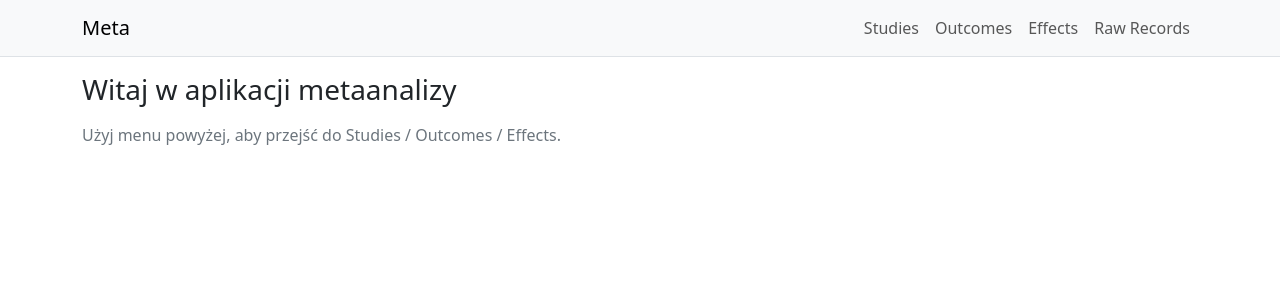
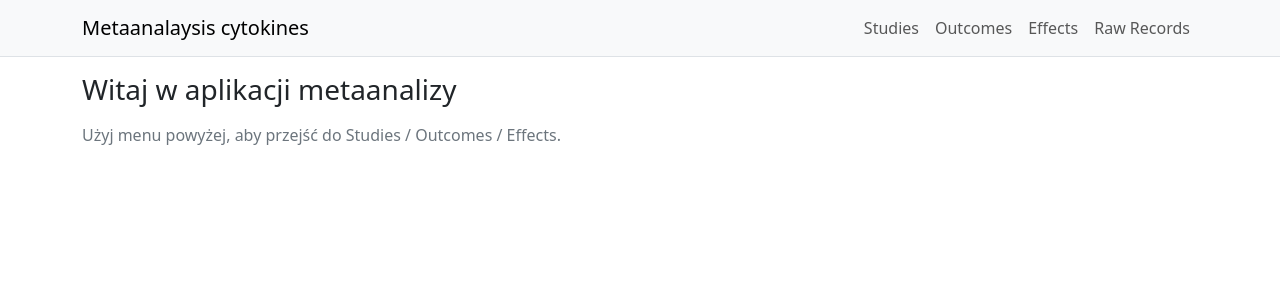
Before and after one commit to plew99/cytokines_metaanalysis, a Flask app: page / in a window 1280 px wide. Shown: the top 300 px of the page. Run offline with Flask 3, Linux system fonts and the light colour scheme.

Commit message:
Set site titles to 'Metaanalaysis cytokines'

```diff
--- a/app/templates/index.html
+++ b/app/templates/index.html
@@ -1,5 +1,5 @@
 {% extends "layout.html" %}
-{% block title %}met analiza cytokiny{% endblock %}
+{% block title %}Metaanalaysis cytokines{% endblock %}
 {% block content %}
   <div class="d-flex align-items-center justify-content-between">
     <h1 class="h3 mb-3">Witaj w aplikacji metaanalizy</h1>
--- a/app/templates/layout.html
+++ b/app/templates/layout.html
@@ -3,13 +3,13 @@
   <head>
     <meta charset="utf-8" />
     <meta name="viewport" content="width=device-width, initial-scale=1" />
-    <title>{% block title %}met analiza cytokiny{% endblock %}</title>
+    <title>{% block title %}Metaanalaysis cytokines{% endblock %}</title>
     <link href="https://cdn.jsdelivr.net/npm/bootstrap@5.3.3/dist/css/bootstrap.min.css" rel="stylesheet">
   </head>
   <body>
     <nav class="navbar navbar-expand-lg bg-body-tertiary border-bottom mb-3">
       <div class="container">
-        <a class="navbar-brand" href="/">Meta</a>
+        <a class="navbar-brand" href="/">Metaanalaysis cytokines</a>
         <div class="navbar-nav">
           <a class="nav-link" href="/studies/">Studies</a>
           <a class="nav-link" href="/outcomes/">Outcomes</a>
--- a/app/templates/raw_records/index.html
+++ b/app/templates/raw_records/index.html
@@ -1,5 +1,5 @@
 {% extends "layout.html" %}
-{% block title %}Raw Records{% endblock %}
+{% block title %}Metaanalaysis cytokines{% endblock %}
 {% block content %}
   <h1 class="h3 mb-3">Raw Records</h1>
   {% for record in records %}
--- a/app/templates/studies/index.html
+++ b/app/templates/studies/index.html
@@ -1,5 +1,5 @@
 {% extends "layout.html" %}
-{% block title %}met analiza cytokiny{% endblock %}
+{% block title %}Metaanalaysis cytokines{% endblock %}
 {% block content %}
   <h1 class="h3 mb-3">Badania</h1>
   <ul class="list-group">
```
